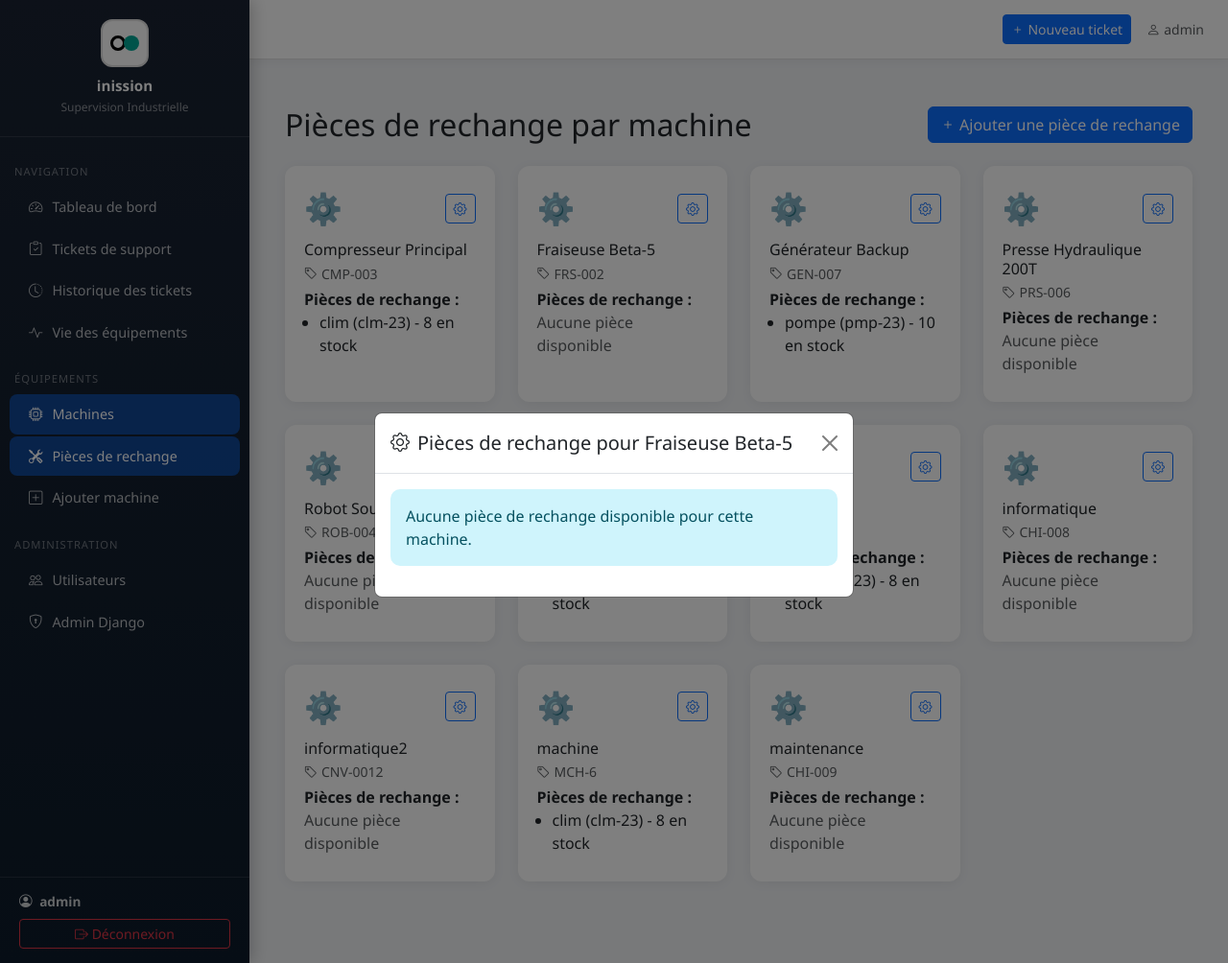
After one commit to ranim26/scmi_1.1, a Django app: page /machines/spare-parts/ in a window 1280 px wide, after a click on "Voir les pièces de rechange". The commit adds this page. Shown: the whole page at 96% size. Run offline with Django 4.2, Linux system fonts and the light colour scheme; a user stored in the database is signed in; data comes from the database, SQL or seed files in the repository; both versions use the stored data as it was after the commit; some libraries are stand-ins or nearby versions.

Commit message:
pieces de rechange

```diff
--- a/ticketing_system/tickets/templates/tickets/base.html
+++ b/ticketing_system/tickets/templates/tickets/base.html
@@ -263,6 +263,9 @@
         <a href="{% url 'machine_list' %}" class="nav-link {% if 'machine' in request.resolver_match.url_name %}active{% endif %}">
             <i class="bi bi-cpu"></i><span>Machines</span>
         </a>
+            <a href="{% url 'machine_spare_parts' %}" class="nav-link {% if request.resolver_match.url_name == 'machine_spare_parts' %}active{% endif %}">
+                <i class="bi bi-tools"></i><span>Pièces de rechange</span>
+            </a>
         <a href="{% url 'machine_create' %}" class="nav-link">
             <i class="bi bi-plus-square"></i><span>Ajouter machine</span>
         </a>
--- /dev/null
+++ b/ticketing_system/tickets/templates/tickets/machine_spare_parts.html
@@ -0,0 +1,83 @@
+{% extends 'tickets/base.html' %}
+{% block title %}Pièces de rechange par machine{% endblock %}
+{% block content %}
+<div class="container mt-4">
+  <div class="d-flex justify-content-between align-items-center mb-4">
+    <h2 class="mb-0">Pièces de rechange par machine</h2>
+    <a href="{% url 'add_spare_part' %}" class="btn btn-primary">
+      <i class="bi bi-plus"></i> Ajouter une pièce de rechange
+    </a>
+  </div>
+  <div class="row g-4">
+    {% for machine in machines %}
+    <div class="col-md-4 col-lg-3">
+      <div class="stat-card h-100" style="position:relative;">
+        <div style="font-size:2rem;margin-bottom:10px;display:flex;align-items:center;gap:10px;">
+          {% if machine.actif %}⚙️{% else %}🔴{% endif %}
+          <button type="button" class="btn btn-sm btn-outline-primary ms-auto" data-bs-toggle="modal" data-bs-target="#sparePartsModal{{ machine.id }}" title="Voir les pièces de rechange">
+            <i class="bi bi-gear"></i>
+          </button>
+        </div>
+        <h6 class="mb-1">{{ machine.nom }}</h6>
+        <p class="text-muted small mb-1">
+          <i class="bi bi-tag me-1"></i>{{ machine.reference }}
+        </p>
+        <div class="mb-2">
+          <strong>Pièces de rechange :</strong>
+          {% if machine.spare_parts.all %}
+            <ul class="mb-0 ps-3">
+              {% for part in machine.spare_parts.all %}
+                <li>{{ part.nom }} ({{ part.reference }}) - {{ part.quantite }} en stock</li>
+              {% empty %}
+                <span class="text-muted">Aucune pièce disponible</span>
+              {% endfor %}
+            </ul>
+          {% else %}
+            <span class="text-muted">Aucune pièce disponible</span>
+          {% endif %}
+        </div>
+      </div>
+    </div>
+    {% empty %}
+    <div class="col-12 text-center py-5 text-muted">
+      <i class="bi bi-tools" style="font-size:4rem;display:block;margin-bottom:15px;"></i>
+      Aucune machine enregistrée.<br>
+    </div>
+    {% endfor %}
+    <!-- Move all modals outside the grid for reliability -->
+    {% for machine in machines %}
+    <div class="modal fade" id="sparePartsModal{{ machine.id }}" tabindex="-1" aria-labelledby="sparePartsModalLabel{{ machine.id }}" aria-hidden="true">
+      <div class="modal-dialog modal-dialog-centered">
+        <div class="modal-content">
+          <div class="modal-header">
+            <h5 class="modal-title" id="sparePartsModalLabel{{ machine.id }}">
+              <i class="bi bi-gear me-2"></i>Pièces de rechange pour {{ machine.nom }}
+            </h5>
+            <button type="button" class="btn-close" data-bs-dismiss="modal" aria-label="Fermer"></button>
+          </div>
+          <div class="modal-body">
+            {% if machine.spare_parts.all %}
+              <ul class="list-group mb-3">
+                {% for part in machine.spare_parts.all %}
+                  <li class="list-group-item d-flex justify-content-between align-items-center">
+                    <div>
+                      <strong>{{ part.nom }}</strong> <span class="text-muted">({{ part.reference }})</span>
+                      <br><small>{{ part.description|default:'-' }}</small>
+                    </div>
+                    <span class="badge bg-primary rounded-pill">{{ part.quantite }} en stock</span>
+                  </li>
+                {% empty %}
+                  <li class="list-group-item text-muted">Aucune pièce de rechange disponible pour cette machine.</li>
+                {% endfor %}
+              </ul>
+            {% else %}
+              <div class="alert alert-info">Aucune pièce de rechange disponible pour cette machine.</div>
+            {% endif %}
+          </div>
+        </div>
+      </div>
+    </div>
+    {% endfor %}
+  </div>
+</div>
+{% endblock %}
--- a/ticketing_system/tickets/templates/tickets/partials/machine_details_modal.html
+++ b/ticketing_system/tickets/templates/tickets/partials/machine_details_modal.html
@@ -78,6 +78,7 @@
             <li class="nav-item" role="presentation">
                 <button class="nav-link" id="details-tab" data-bs-toggle="tab" data-bs-target="#details" type="button" role="tab" aria-controls="details" aria-selected="false">Détails</button>
             </li>
+
         </ul>
         <div class="tab-content mt-3" id="machineDetailsTabContent">
             <!-- Onglet Vue d'ensemble (Dashboard) -->
@@ -203,6 +204,7 @@
     document.addEventListener('DOMContentLoaded', function() {
         // Récupération des données dynamiques depuis Django
         var tempLabels = {{ labels_24h|safe }};
+                            </div>
         var tempData = {{ temperature_24h|safe }};
         var vibLabels = {{ labels_24h|safe }};
         var vibData = {{ vibration_24h|safe }};
--- a/ticketing_system/tickets/urls.py
+++ b/ticketing_system/tickets/urls.py
@@ -5,14 +5,15 @@ from .views_ticket_history import ticket_history_list
 urlpatterns = [
     path('', views.home, name='home'),
     path('dashboard/', views.dashboard, name='dashboard'),
+    path('machines/spare-parts/', views.machine_spare_parts_view, name='machine_spare_parts'),
     # Machines
     path('machines/<int:pk>/details/', views.machine_details, name='machine_details'),
     path('machines/', views.machine_list, name='machine_list'),
     path('machines/nouvelle/', views.machine_create, name='machine_create'),
     path('machines/<int:pk>/modifier/', views.machine_edit, name='machine_edit'),
     path('machines/<int:pk>/supprimer/', views.machine_delete, name='machine_delete'),
-    path('machines/<int:pk>/activer/', views.activate_machine, name='machine_activate'),
-    path('machines/<int:pk>/desactiver/', views.deactivate_machine, name='machine_deactivate'),
+    # path('machines/<int:pk>/activer/', views.activate_machine, name='machine_activate'),
+    # path('machines/<int:pk>/desactiver/', views.deactivate_machine, name='machine_deactivate'),
     path('profil/machines/', views.choisir_machines, name='choisir_machines'),
     # Gestion des utilisateurs (Admin uniquement)
     path('utilisateurs/', views.user_list, name='user_list'),
@@ -37,4 +38,5 @@ urlpatterns = [
     path('ajax/get-operators/', views.get_operators_by_department, name='get_operators_by_department'),
     # Historique des tickets
     path('tickets/historique/', ticket_history_list, name='ticket_history_list'),
+    path('spare-parts/ajouter/', views.add_spare_part, name='add_spare_part'),
 ]
--- a/ticketing_system/tickets/views.py
+++ b/ticketing_system/tickets/views.py
@@ -8,62 +8,29 @@ from django.db.models import Q, Count
 from django.utils import timezone
 from django.http import JsonResponse
 from django.core.paginator import Paginator, EmptyPage, PageNotAnInteger
-from .models import Machine, TicketSupport, InterventionTechnique, OperatorProfile, Department
-from .forms import UserEditForm, MachineForm, TicketSupportForm, TicketSupportUpdateForm, UserCreationForm, UserUpdateForm, OperatorProfileForm, FiltreTicketSupportForm
-from django.contrib.auth.models import User
-import datetime
-import datetime
-from django.shortcuts import get_object_or_404
-# --- Contrôle activation/désactivation machine ---
-def activate_machine(request, pk):
-    if not is_admin_or_supervisor(request.user):
-        if request.headers.get('x-requested-with') == 'XMLHttpRequest':
-            return JsonResponse({'success': False, 'error': "Permission refusée."}, status=403)
-        messages.error(request, "Vous n'avez pas la permission d'activer une machine.")
-        return redirect('machine_list')
-    machine = get_object_or_404(Machine, pk=pk)
-    machine.actif = True
-    machine.save()
-    # Calculer quelques compteurs mis à jour pour la UI
-    nb_demandes = TicketSupport.objects.filter(machine=machine).count()
-    nb_ouverts = TicketSupport.objects.filter(machine=machine, statut__in=['en_attente', 'validee', 'en_cours']).count()
-    if request.headers.get('x-requested-with') == 'XMLHttpRequest':
-        return JsonResponse({'success': True, 'etat': 'active', 'machine_pk': machine.pk, 'nb_demandes': nb_demandes, 'nb_ouverts': nb_ouverts})
-    messages.success(request, f"La machine {machine.nom} a été activée.")
-    # Redirige vers le dashboard si l'utilisateur vient du dashboard, sinon vers la liste des machines
-    referer = request.META.get('HTTP_REFERER', '')
-    if 'dashboard' in referer:
-        return redirect('dashboard')
-    return redirect('machine_list')
+from .models import Machine, TicketSupport, InterventionTechnique, OperatorProfile, Department, SparePart
+from .forms import UserEditForm, MachineForm, TicketSupportForm, TicketSupportUpdateForm, UserCreationForm, UserUpdateForm, OperatorProfileForm, FiltreTicketSupportForm, SparePartForm
 
+# --- Pièces de rechange par machine ---
+from django.contrib.auth.decorators import login_required
 
-def deactivate_machine(request, pk):
-    if not is_admin_or_supervisor(request.user):
-        if request.headers.get('x-requested-with') == 'XMLHttpRequest':
-            return JsonResponse({'success': False, 'error': "Permission refusée."}, status=403)
-        messages.error(request, "Vous n'avez pas la permission de désactiver une machine.")
-        return redirect('machine_list')
-    machine = get_object_or_404(Machine, pk=pk)
-    machine.actif = False
-    machine.save()
-    # Calculer quelques compteurs mis à jour pour la UI
-    nb_demandes = TicketSupport.objects.filter(machine=machine).count()
-    nb_ouverts = TicketSupport.objects.filter(machine=machine, statut__in=['en_attente', 'validee', 'en_cours']).count()
-    if request.headers.get('x-requested-with') == 'XMLHttpRequest':
-        return JsonResponse({'success': True, 'etat': 'inactive', 'machine_pk': machine.pk, 'nb_demandes': nb_demandes, 'nb_ouverts': nb_ouverts})
-    messages.success(request, f"La machine {machine.nom} a été désactivée.")
-    # Redirige vers le dashboard si l'utilisateur vient du dashboard, sinon vers la liste des machines
-    referer = request.META.get('HTTP_REFERER', '')
-    if 'dashboard' in referer:
-        return redirect('dashboard')
-    return redirect('machine_list')
+@login_required
+def machine_spare_parts_view(request):
+    machines = Machine.objects.prefetch_related('spare_parts').all()
+    return render(request, 'tickets/machine_spare_parts.html', {'machines': machines})
 
-def is_admin_or_supervisor(user):
-    """Vérifie si l'utilisateur est admin ou superviseur."""
-    if user.is_superuser or user.is_staff:
-        return True
-    profile = getattr(user, 'operatorprofile', None)
-    return profile and profile.role == 'superviseur'
+@login_required
+def add_spare_part(request):
+    if request.method == 'POST':
+        form = SparePartForm(request.POST)
+        if form.is_valid():
+            spare_part = form.save()
+            # form.save_m2m()  # Not needed, handled by ModelForm save()
+            messages.success(request, 'Pièce de rechange ajoutée avec succès.')
+            return redirect('machine_spare_parts')
+    else:
+        form = SparePartForm()
+    return render(request, 'tickets/add_spare_part.html', {'form': form})
 
 # Vue pour choisir les machines de l'opérateur
 @login_required
@@ -83,6 +50,14 @@ def choisir_machines(request):
         form = OperatorProfileForm(instance=profile)
 
     return render(request, 'tickets/choisir_machines.html', {'form': form})
+    """Vérifie si l'utilisateur est admin ou superviseur."""
+    if user.is_superuser or user.is_staff:
+        return True
+    profile = getattr(user, 'operatorprofile', None)
+    return profile and profile.role == 'superviseur'
+
+
+def is_admin_or_supervisor(user):
     """Vérifie si l'utilisateur est admin ou superviseur."""
     if user.is_superuser or user.is_staff:
         return True
```
Also changed, not shown: ticketing_system/tickets/forms.py (+23 -1 lines), ticketing_system/tickets/models.py (+19 -0 lines), ticketing_system/tickets/templates/tickets/add_spare_part.html (added, +37 -0 lines), ticketing_system/db.sqlite3, ticketing_system/tickets/migrations/0005_notification.py (added), ticketing_system/tickets/migrations/0006_sparepart_delete_notification.py (added), ticketing_system/tickets/templates/tickets/partials/spare_parts_machine_modal.html (added), 1 other file.
